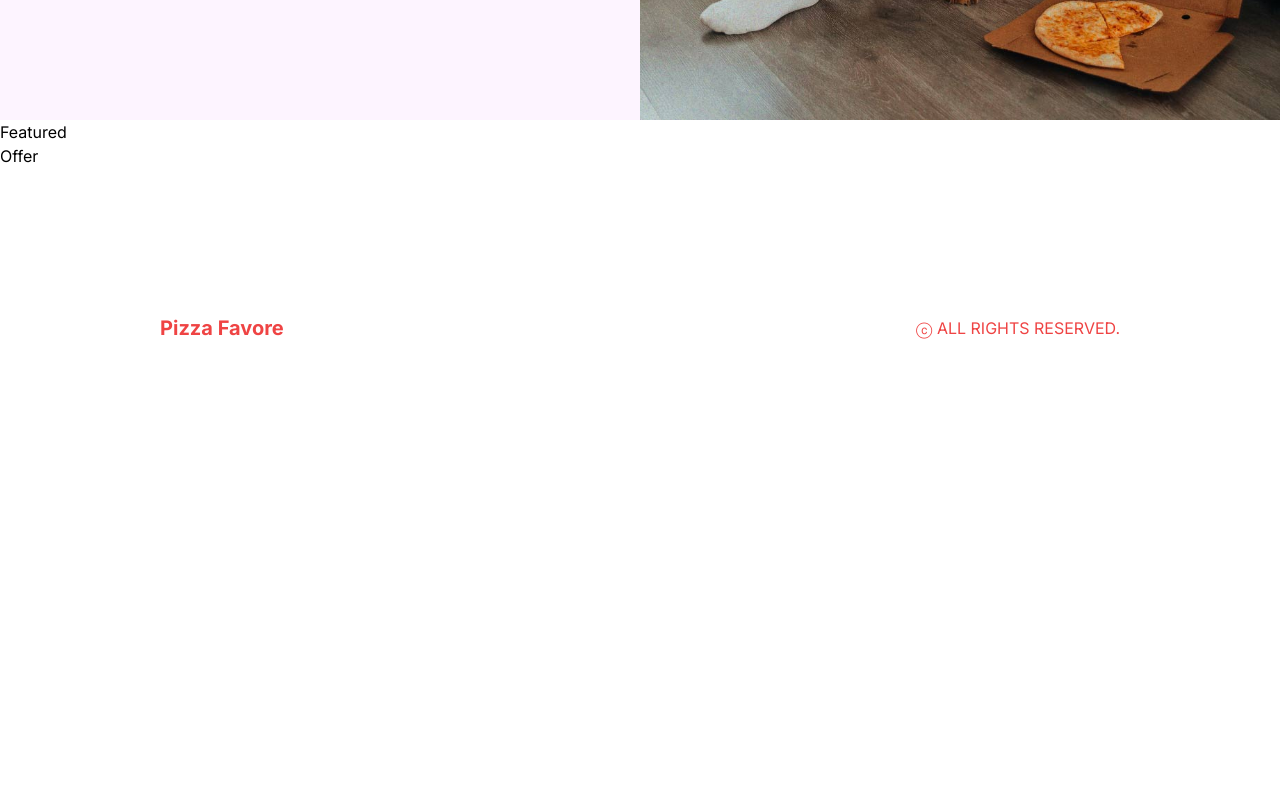
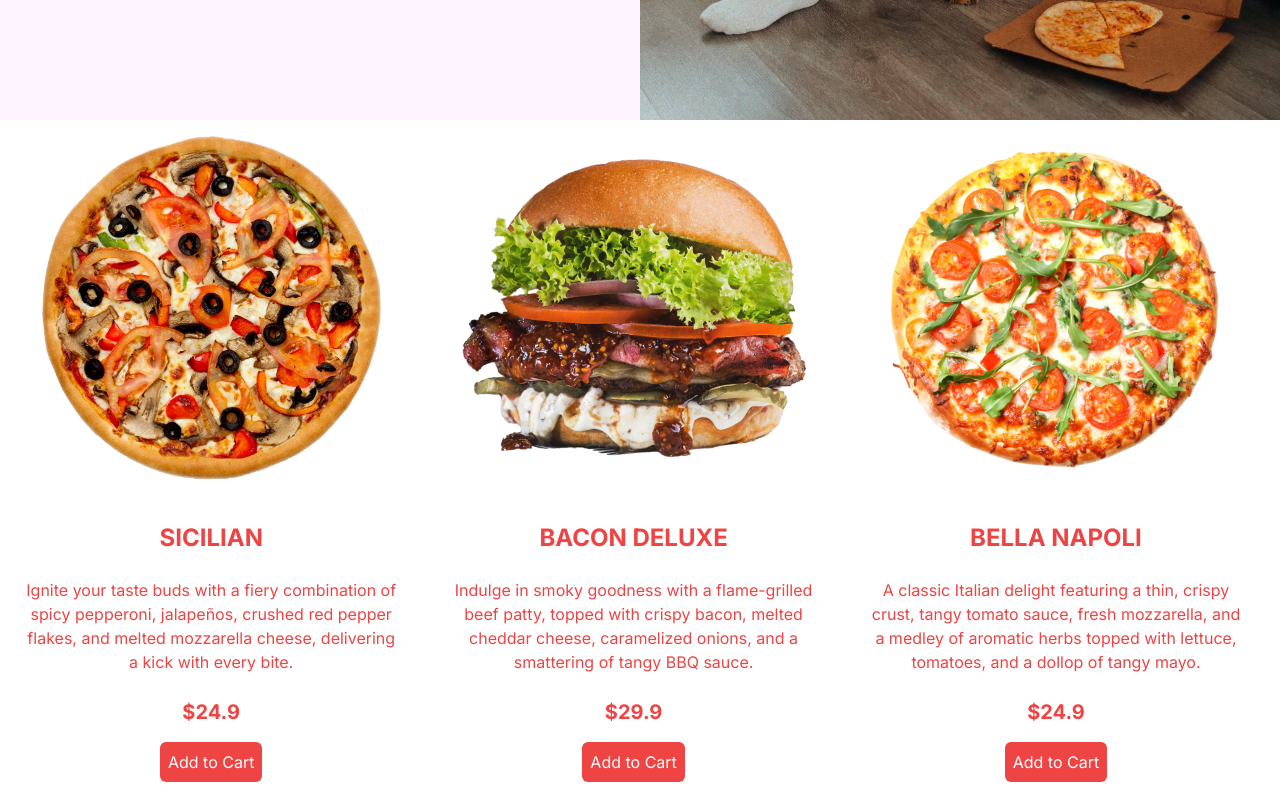
Before and after one commit to enes-erenn/pizza_favore, a Next.js app: page / in a window 1280 px wide. Shown: the part 680-1480 px from the top of the page. Before the commit the page ends 1168 px from the top, so only its background shows below. Built offline with nearby package versions, Linux system fonts and the light colour scheme.

Commit message:
Added Featured

```diff
--- a/src/components/Featured.tsx
+++ b/src/components/Featured.tsx
@@ -1,7 +1,231 @@
 import React from "react";
+import Image from "next/image";
+
+const featuredProducts = [
+  {
+    id: 1,
+    title: "Sicilian",
+    desc: "Ignite your taste buds with a fiery combination of spicy pepperoni, jalapeños, crushed red pepper flakes, and melted mozzarella cheese, delivering a kick with every bite.",
+    img: "/temporary/p1.png",
+    price: 24.9,
+    options: [
+      {
+        title: "Small",
+        additionalPrice: 0,
+      },
+      {
+        title: "Medium",
+        additionalPrice: 4,
+      },
+      {
+        title: "Large",
+        additionalPrice: 6,
+      },
+    ],
+  },
+  {
+    id: 2,
+    title: "Bacon Deluxe",
+    desc: "Indulge in smoky goodness with a flame-grilled beef patty, topped with crispy bacon, melted cheddar cheese, caramelized onions, and a smattering of tangy BBQ sauce.",
+    img: "/temporary/p2.png",
+    price: 29.9,
+    options: [
+      {
+        title: "Small",
+        additionalPrice: 0,
+      },
+      {
+        title: "Medium",
+        additionalPrice: 4,
+      },
+      {
+        title: "Large",
+        additionalPrice: 6,
+      },
+    ],
+  },
+  {
+    id: 3,
+    title: "Bella Napoli",
+    desc: "A classic Italian delight featuring a thin, crispy crust, tangy tomato sauce, fresh mozzarella, and a medley of aromatic herbs topped with lettuce, tomatoes, and a dollop of tangy mayo.",
+    img: "/temporary/p3.png",
+    price: 24.9,
+    options: [
+      {
+        title: "Small",
+        additionalPrice: 0,
+      },
+      {
+        title: "Medium",
+        additionalPrice: 4,
+      },
+      {
+        title: "Large",
+        additionalPrice: 6,
+      },
+    ],
+  },
+  {
+    id: 4,
+    title: "Spicy Arrabbiata",
+    desc: "Ignite your taste buds with this fiery pasta creation, combining penne in a spicy tomato sauce infused with garlic, red chili flakes, and fresh basil for the ultimate comfort food experience.",
+    img: "/temporary/p4.png",
+    price: 26.9,
+    options: [
+      {
+        title: "Small",
+        additionalPrice: 0,
+      },
+      {
+        title: "Medium",
+        additionalPrice: 4,
+      },
+      {
+        title: "Large",
+        additionalPrice: 6,
+      },
+    ],
+  },
+  {
+    id: 5,
+    title: "Jalapeño Fiesta",
+    desc: "Ignite your taste buds with a fiery kick! This burger features a succulent beef patty, fiery jalapeños, pepper jack cheese, and a zesty chipotle mayo sauce , and all the classic fixings on a toasted bun.",
+    img: "/temporary/p5.png",
+    price: 29.9,
+    options: [
+      {
+        title: "Small",
+        additionalPrice: 0,
+      },
+      {
+        title: "Medium",
+        additionalPrice: 4,
+      },
+      {
+        title: "Large",
+        additionalPrice: 6,
+      },
+    ],
+  },
+  {
+    id: 6,
+    title: "Margherita Magic",
+    desc: "A timeless favorite with a twist, showcasing a thin crust topped with sweet tomatoes, fresh basil, creamy mozzarella, and a drizzle of extra virgin olive oil, fresh arugula, and a drizzle of balsamic glaze.",
+    img: "/temporary/p6.png",
+    price: 24.9,
+    options: [
+      {
+        title: "Small",
+        additionalPrice: 0,
+      },
+      {
+        title: "Medium",
+        additionalPrice: 4,
+      },
+      {
+        title: "Large",
+        additionalPrice: 6,
+      },
+    ],
+  },
+  {
+    id: 7,
+    title: "Garlic Parmesan Linguine",
+    desc: "A garlic lover's delight, featuring linguine smothered in a creamy Parmesan sauce, infused with garlic and garnished with chopped parsley, bell peppers, and cherry tomatoes.",
+    img: "/temporary/p7.png",
+    price: 28.9,
+    options: [
+      {
+        title: "Small",
+        additionalPrice: 0,
+      },
+      {
+        title: "Medium",
+        additionalPrice: 4,
+      },
+      {
+        title: "Large",
+        additionalPrice: 6,
+      },
+    ],
+  },
+  {
+    id: 8,
+    title: "Mediterranean Delight",
+    desc: "Embark on a culinary journey with this Mediterranean-inspired creation, featuring zesty feta cheese, Kalamata olives, sun-dried tomatoes, and a sprinkle of oregano.",
+    img: "/temporary/p8.png",
+    price: 32.9,
+    options: [
+      {
+        title: "Small",
+        additionalPrice: 0,
+      },
+      {
+        title: "Medium",
+        additionalPrice: 4,
+      },
+      {
+        title: "Large",
+        additionalPrice: 6,
+      },
+    ],
+  },
+  {
+    id: 9,
+    title: "Hawaiian Teriyaki",
+    desc: "Experience a taste of the tropics with a juicy beef patty glazed in tangy teriyaki sauce, topped with grilled pineapple, crispy bacon, and fresh lettuce, and all the classic fixings on a toasted bun.",
+    img: "/temporary/p9.png",
+    price: 29.9,
+    options: [
+      {
+        title: "Small",
+        additionalPrice: 0,
+      },
+      {
+        title: "Medium",
+        additionalPrice: 4,
+      },
+      {
+        title: "Large",
+        additionalPrice: 6,
+      },
+    ],
+  },
+];
 
 const Featured = () => {
-  return <div>Featured</div>;
+  return (
+    <div className="w-full overflow-x-scroll text-red-500">
+      {/* WRAPPER */}
+      <div className="w-max flex">
+        {/* SINGLE ITEM */}
+        {featuredProducts.map((item) => (
+          <div
+            key={item.id}
+            className="w-full h-[60vh] flex flex-col items-center justify-around p-4 hover:bg-fuchsia-50 transition-all duration-300 md:w-[50vw] xl:w-[33vw] xl:h-[90vh]"
+          >
+            {/* IMAGE CONTAINER */}
+            {item.img && (
+              <div className="relative flex-1 w-full hover:rotate-[60deg] transition-all duration-500">
+                <Image src={item.img} alt="" fill className="object-contain" />
+              </div>
+            )}
+            {/* TEXT CONTAINER */}
+            <div className="flex-1 flex flex-col items-center justify-center text-center gap-4">
+              <h1 className="text-xl font-bold uppercase xl:text-2xl 2xl:text-3xl">
+                {item.title}
+              </h1>
+              <p className="p-2 2xl:p-8">{item.desc}</p>
+              <span className="text-xl font-bold">${item.price}</span>
+              <button className="bg-red-500 text-white p-2 rounded-md">
+                Add to Cart
+              </button>
+            </div>
+          </div>
+        ))}
+      </div>
+    </div>
+  );
 };
 
 export default Featured;
```
